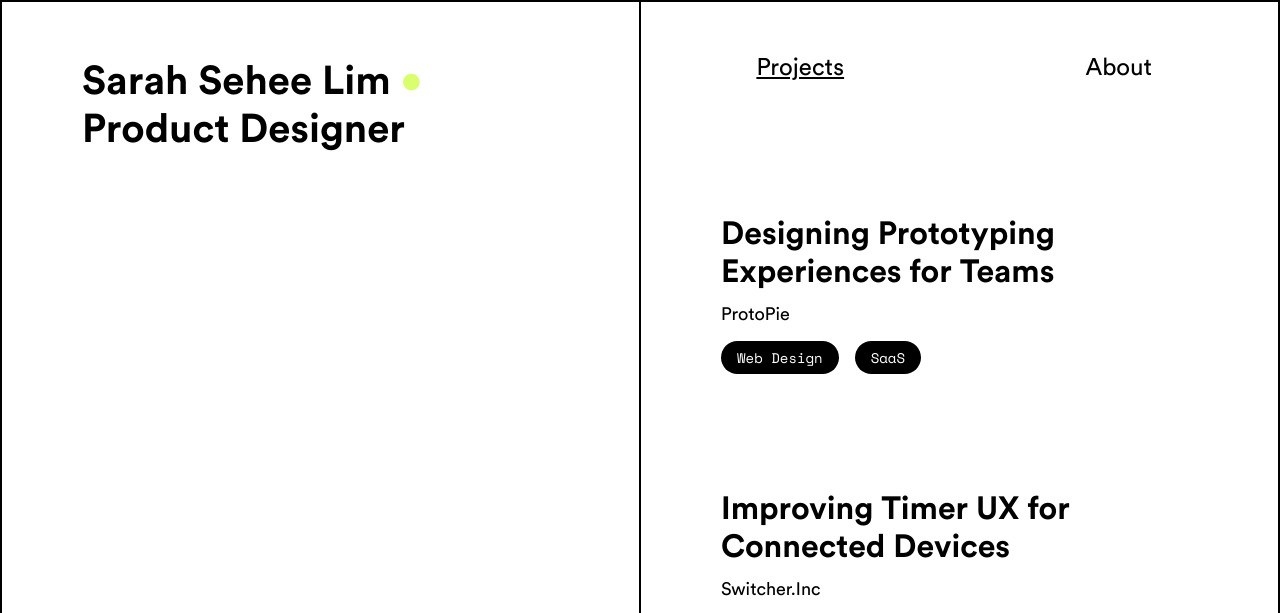
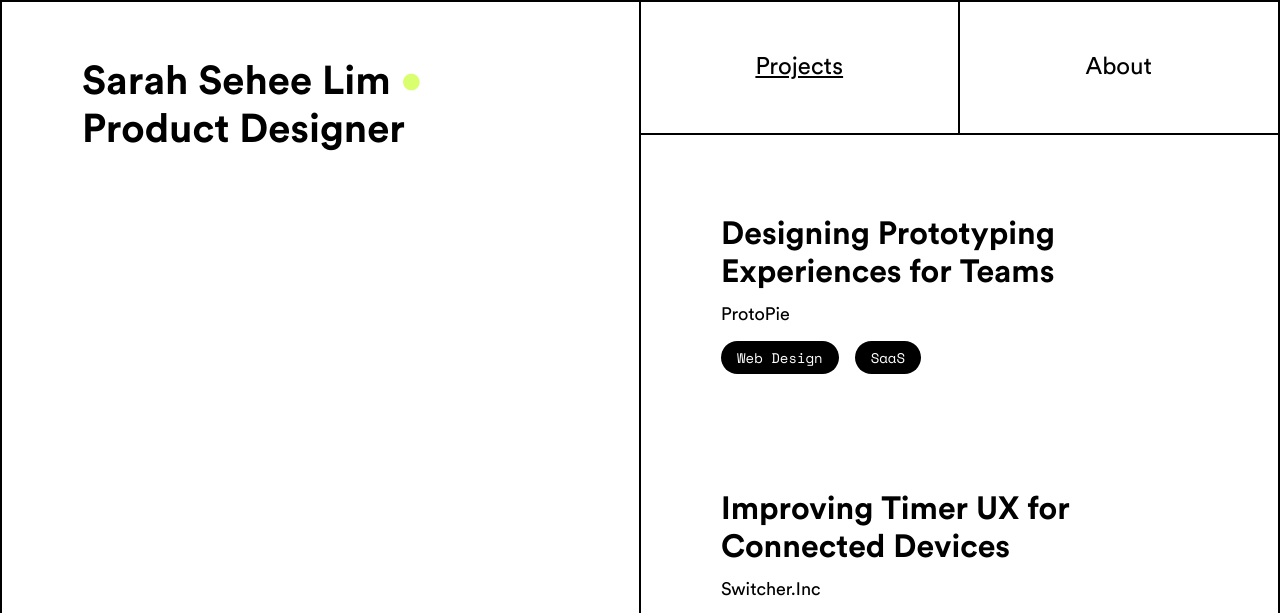
Before and after one commit to sarahsehee/sarah_portfolio, a plain HTML site: page index.html in a window 1280 px wide. Shown: the top 613 px of the page. Drawn offline with nearby package versions, Linux system fonts and the light colour scheme.

Commit message:
Added borders on buttons

```diff
--- a/styles/style.css
+++ b/styles/style.css
@@ -129,6 +129,7 @@ h1 {
   height: auto;
   background-color: white;
   box-sizing: border-box;
+  border-bottom: 2px solid black;
 }
 
 .right_bottom {
@@ -179,6 +180,10 @@ button {
   font-weight: 500;
   background-color: transparent;
   color: black;
+}
+
+.bttn_projects {
+  border-right: 2px solid black;
 }
 
 .bttn_projects:hover {
```
